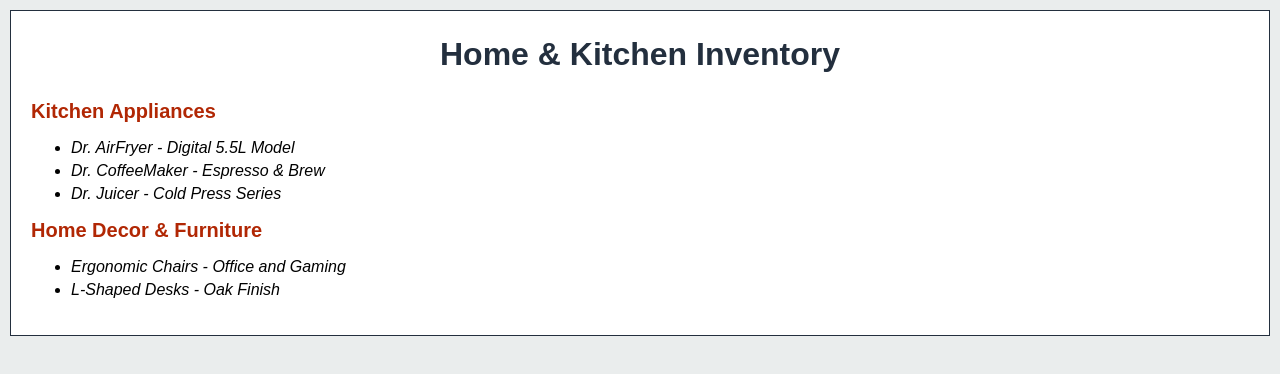
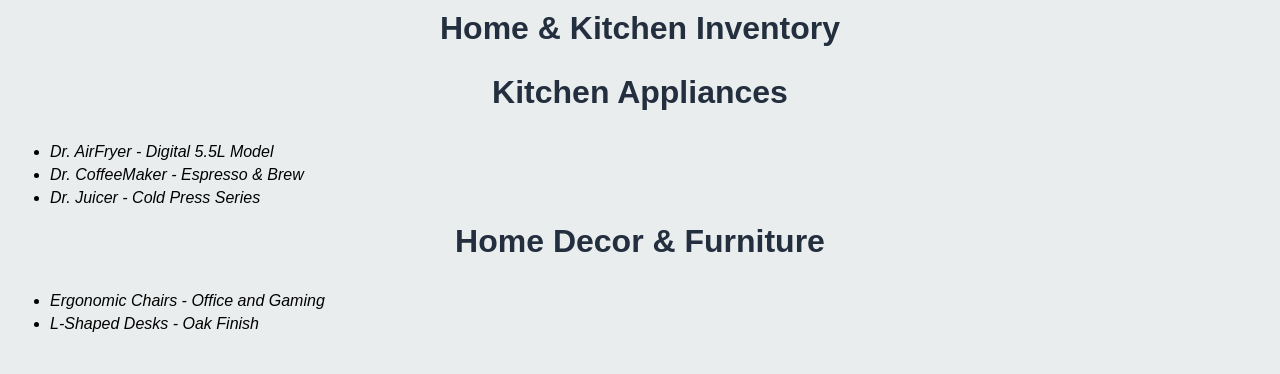
Before and after one commit to cherrieee2408/WADlab3, a plain HTML site: page mech.html in a window 1280 px wide. Drawn offline with Linux system fonts and the light colour scheme.

Commit message:
Update mech.html

```diff
--- a/mech.html
+++ b/mech.html
@@ -1,23 +1,32 @@
-<html>
+<!DOCTYPE html>
+<html lang="en">
 <head>
+    <meta charset="UTF-8">
+    <title>Amazon - Home & Kitchen</title>
     <link rel="stylesheet" href="style.css">
 </head>
 <body>
-    <div class="amazon-container">
+
+    <main>
         <h2>Home & Kitchen Inventory</h2>
 
-        <span class="side-heading">Kitchen Appliances</span>
+        <section>
+            <h3>Kitchen Appliances</h3>
             <ul>
                 <li>Dr. AirFryer - Digital 5.5L Model</li>
                 <li>Dr. CoffeeMaker - Espresso & Brew</li>
                 <li>Dr. Juicer - Cold Press Series</li>
             </ul>
+        </section>
 
-        <span class="side-heading">Home Decor & Furniture</span>
+        <section>
+            <h3>Home Decor & Furniture</h3>
             <ul>
                 <li>Ergonomic Chairs - Office and Gaming</li>
                 <li>L-Shaped Desks - Oak Finish</li>
             </ul>
-    </div>
+        </section>
+    </main>
+
 </body>
 </html>
```
Lines whose indentation alone changed are shown as unchanged.
